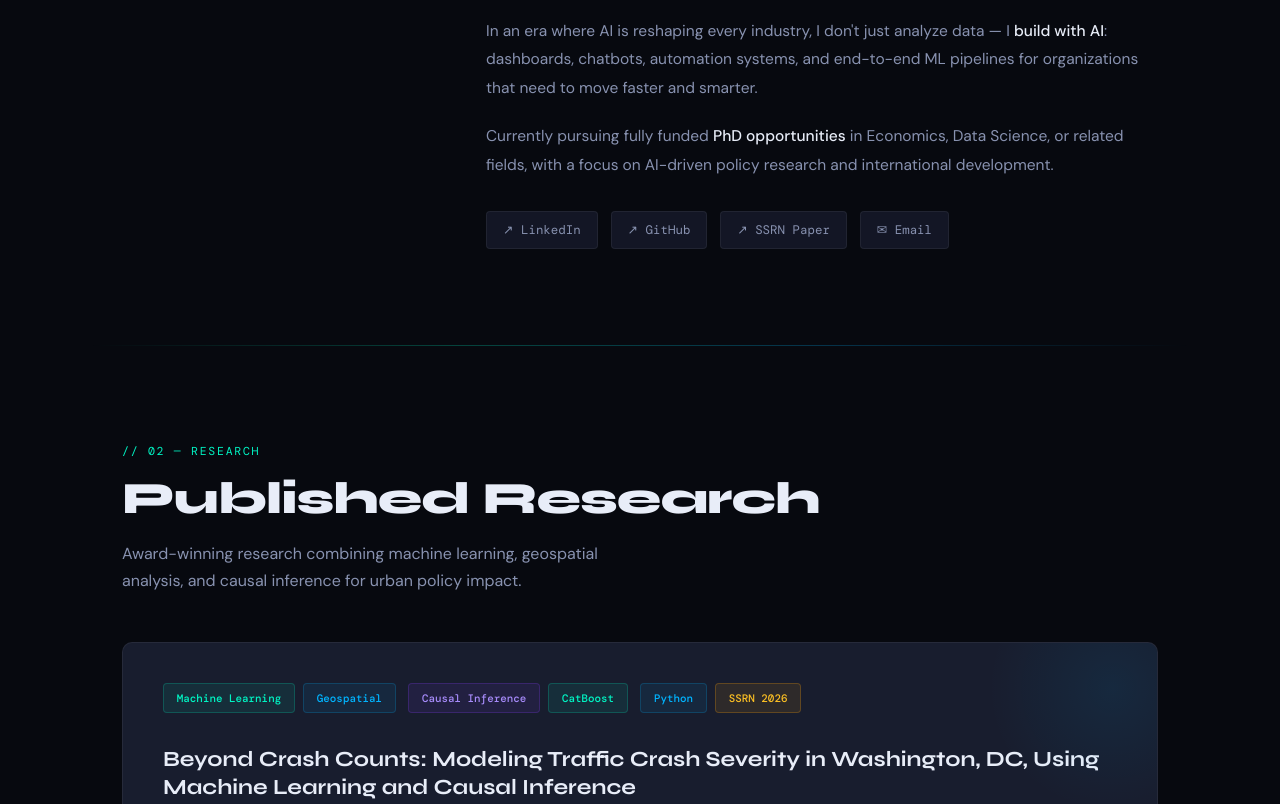
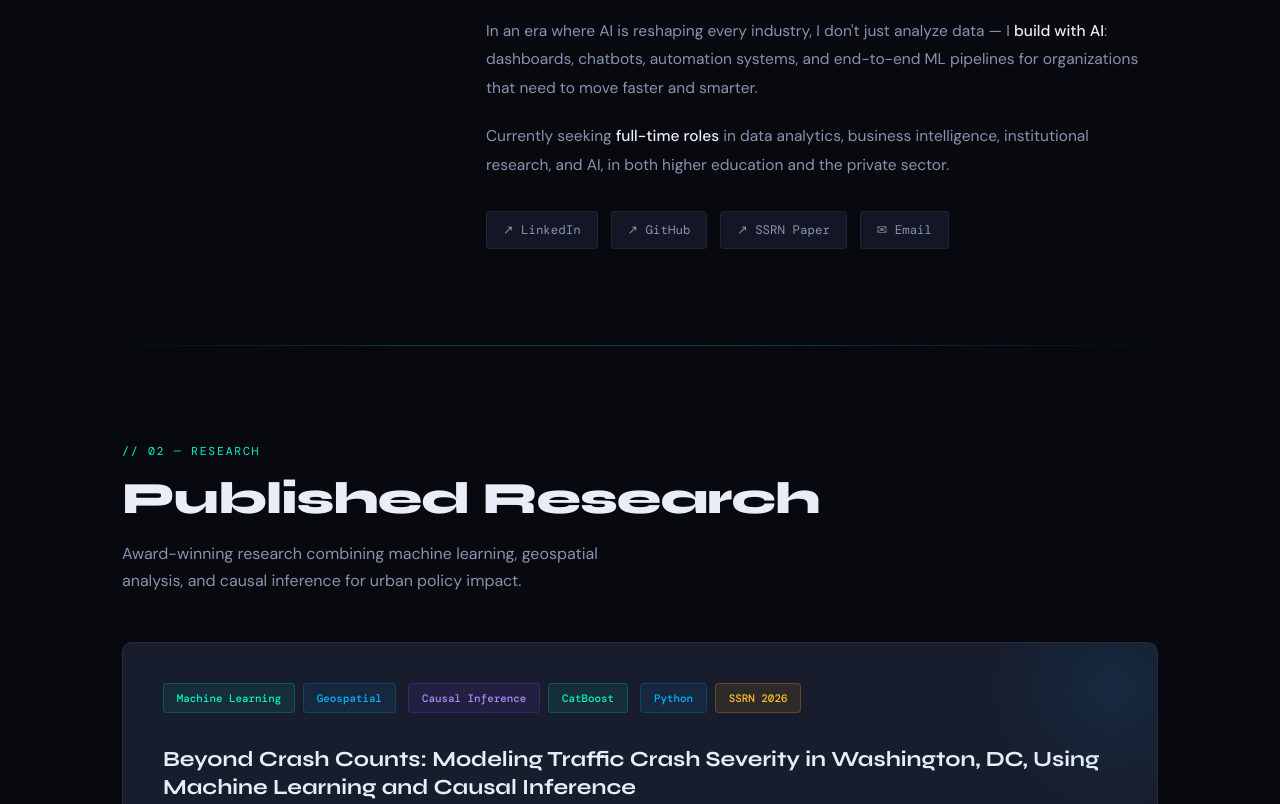
Before and after one commit to Aaquil10/portfolio, a plain HTML site: page index.html in a window 1280 px wide. Shown: the part 1353-2157 px from the top of the page. Drawn offline with nearby package versions, Linux system fonts and the light colour scheme.

Commit message:
Update index.html

```diff
--- a/index.html
+++ b/index.html
@@ -333,7 +333,7 @@ footer span{background:linear-gradient(135deg,var(--green),var(--blue));-webkit-
 <div style="position:relative;z-index:1">
 <div id="hero">
   <div class="hero-content">
-    <div class="hero-badge"><span class="badge-dot"></span>Available for PhD programs &amp; AI roles — 2026</div>
+    <div class="hero-badge"><span class="badge-dot"></span>Available for full-time Data &amp; AI roles — 2026</div>
     <h1 class="hero-name">Ibrahima<br><span class="outline-text">Medina Aaquil</span></h1>
     <p class="hero-tagline">
       I build <span class="hl-g">AI systems that solve real problems</span> — from predicting traffic crashes with 88.8% recall to <span class="hl-b">automating data pipelines</span> for smarter cities and businesses.
@@ -372,7 +372,7 @@ footer span{background:linear-gradient(135deg,var(--green),var(--blue));-webkit-
       <p>I'm <strong>Ibrahima Medina Aaquil</strong>, a Data Scientist and Machine Learning researcher based in the Washington, DC area, holding an M.S. in Data Analytics (STEM) from The Catholic University of America — plus dual bachelor's degrees in Computer Science and Financial Management from ISCA, Senegal.</p>
       <p>My work sits at the intersection of <strong>AI, public policy, and real-world impact</strong>. I build predictive systems, automated pipelines, and intelligent tools that turn raw data into decisions. My graduate research — recognized with a national award — applied machine learning, geospatial analysis, and causal inference to 15 years of urban crash data in Washington, DC.</p>
       <p>In an era where AI is reshaping every industry, I don't just analyze data — I <strong>build with AI</strong>: dashboards, chatbots, automation systems, and end-to-end ML pipelines for organizations that need to move faster and smarter.</p>
-      <p>Currently pursuing fully funded <strong>PhD opportunities</strong> in Economics, Data Science, or related fields, with a focus on AI-driven policy research and international development.</p>
+      <p>Currently seeking <strong>full-time roles</strong> in data analytics, business intelligence, institutional research, and AI, in both higher education and the private sector.</p>
       <div class="about-links">
         <a href="https://www.linkedin.com/in/ibrahima-medina-aaquil-b8137932a" target="_blank" class="chip">↗ LinkedIn</a>
         <a href="https://github.com/Aaquil10/data-analytics-portfolio" target="_blank" class="chip">↗ GitHub</a>
@@ -750,7 +750,7 @@ footer span{background:linear-gradient(135deg,var(--green),var(--blue));-webkit-
   <div style="max-width:1100px;margin:0 auto;text-align:center">
     <div class="s-label" style="justify-content:center;display:flex">// 07 — Contact</div>
     <h2 class="s-title">Let's Build Something Together</h2>
-    <p style="color:var(--text2);max-width:500px;margin:0 auto 1rem">Open to PhD programs, AI research collaborations, data consulting, and full-time roles in data science and AI.</p>
+    <p style="color:var(--text2);max-width:500px;margin:0 auto 1rem">Open to full-time roles in data analytics, business intelligence, and AI, as well as research collaborations and data consulting.</p>
     <div class="contact-grid">
       <a href="mailto:medina19aaquil@gmail.com" class="contact-card">
         <div class="cc-icon">✉️</div><div class="cc-label">Email</div><div class="cc-val">medina19aaquil@gmail.com</div>
```
